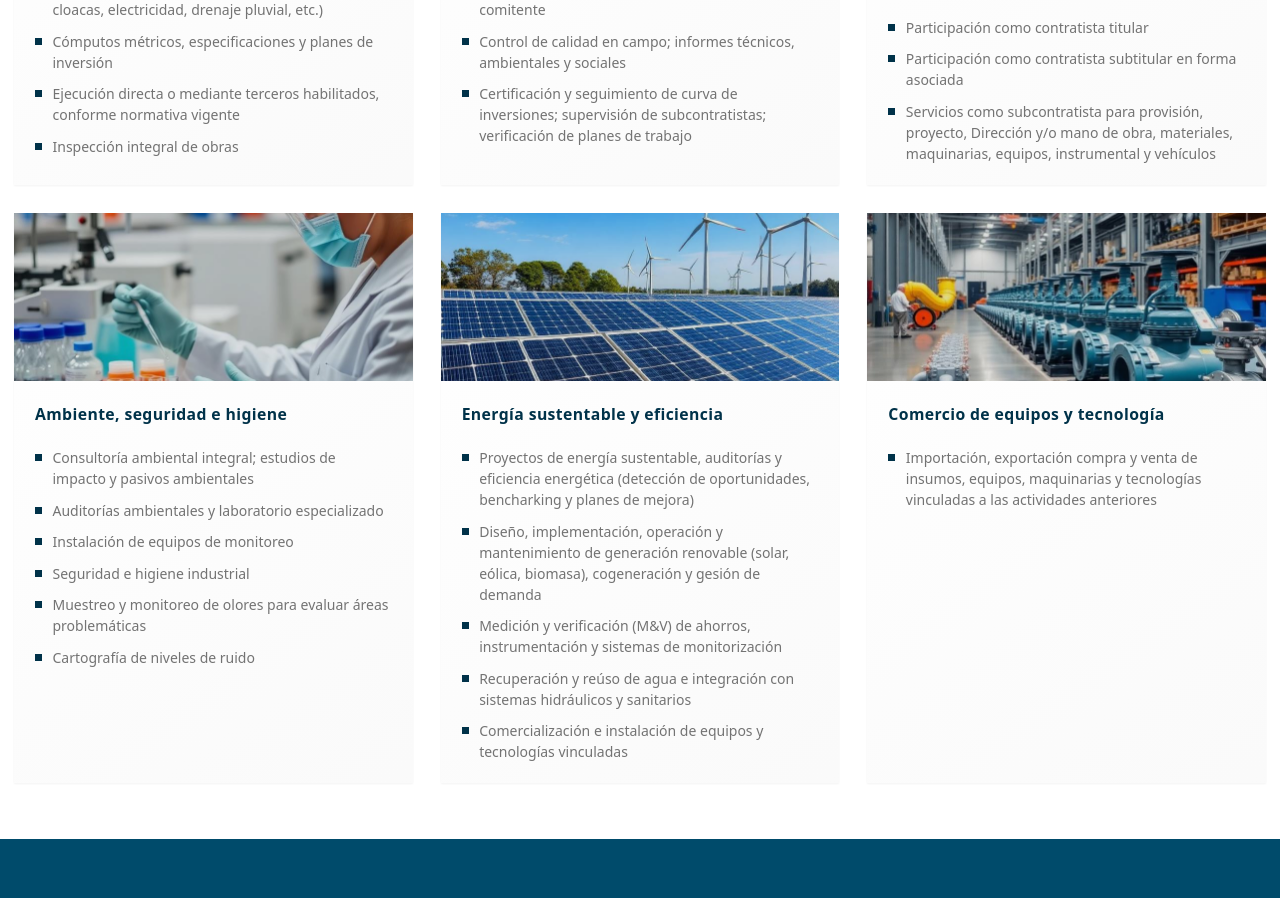
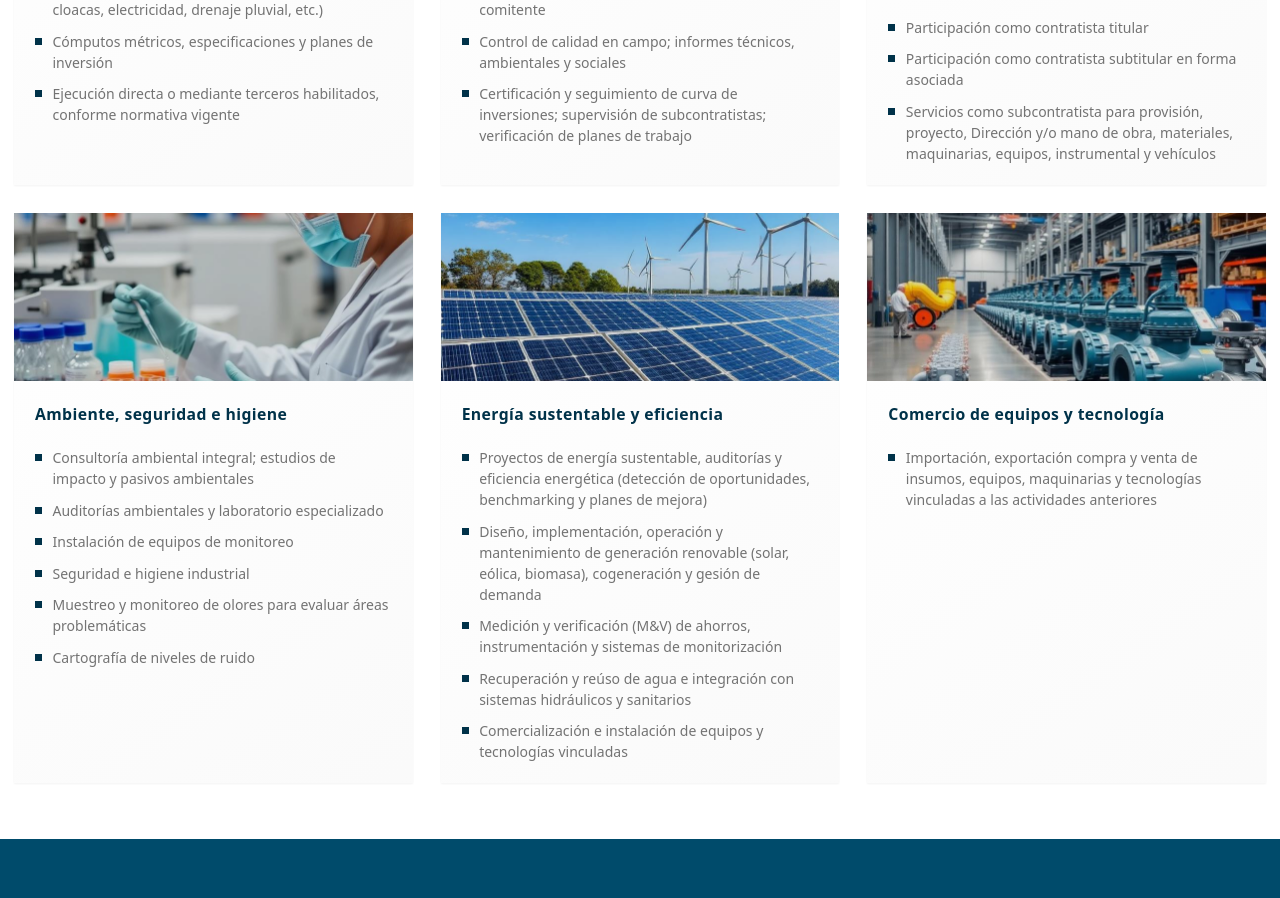
Before and after one commit to FVDevelop/qaudalsrl, a React (Vite) app: page /servicios in a window 1280 px wide. Shown: the part 1303-2201 px from the top of the page. Built offline with nearby package versions, Linux system fonts and the light colour scheme; a web font is replaced by a local one.

Commit message:
Code edited in Lovable Code Editor

```diff
--- a/src/pages/Servicios.tsx
+++ b/src/pages/Servicios.tsx
@@ -76,7 +76,7 @@ const Servicios = () => {
         "Estudio, proyecto, dirección ejecutiva y ejecución de obras civiles e infraestructura de servicios (agua, cloacas, electricidad, drenaje pluvial, etc.)",
         "Cómputos métricos, especificaciones y planes de inversión",
         "Ejecución directa o mediante terceros habilitados, conforme normativa vigente",
-        "Inspección integral de obras",
+        //"Cumplimiento de normativa vigente",
         //"Gestión de cronogramas y recursos",
         //"Control de calidad en obra"
       ],
@@ -129,7 +129,7 @@ const Servicios = () => {
       //description: "Proyectos integrales de energía renovable, auditorías energéticas y sistemas de eficiencia.",
       image: energiaSustentableImage,
       details: [
-        "Proyectos de energía sustentable, auditorías y eficiencia energética (detección de oportunidades, bencharking y planes de mejora)",
+        "Proyectos de energía sustentable, auditorías y eficiencia energética (detección de oportunidades, benchmarking y planes de mejora)",
         "Diseño, implementación, operación y mantenimiento de generación renovable (solar, eólica, biomasa), cogeneración y gesión de demanda",
         //"Sistemas solares, eólicos, biomasa, cogeneración y gestión de la demanda",
         "Medición y verificación (M&V) de ahorros, instrumentación y sistemas de monitorización",
```
